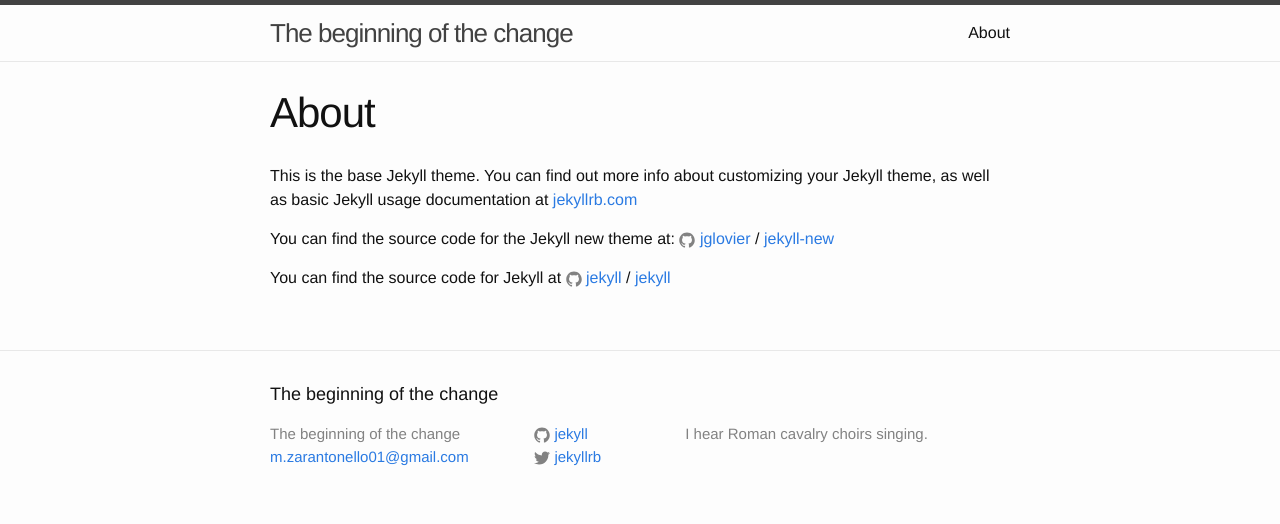
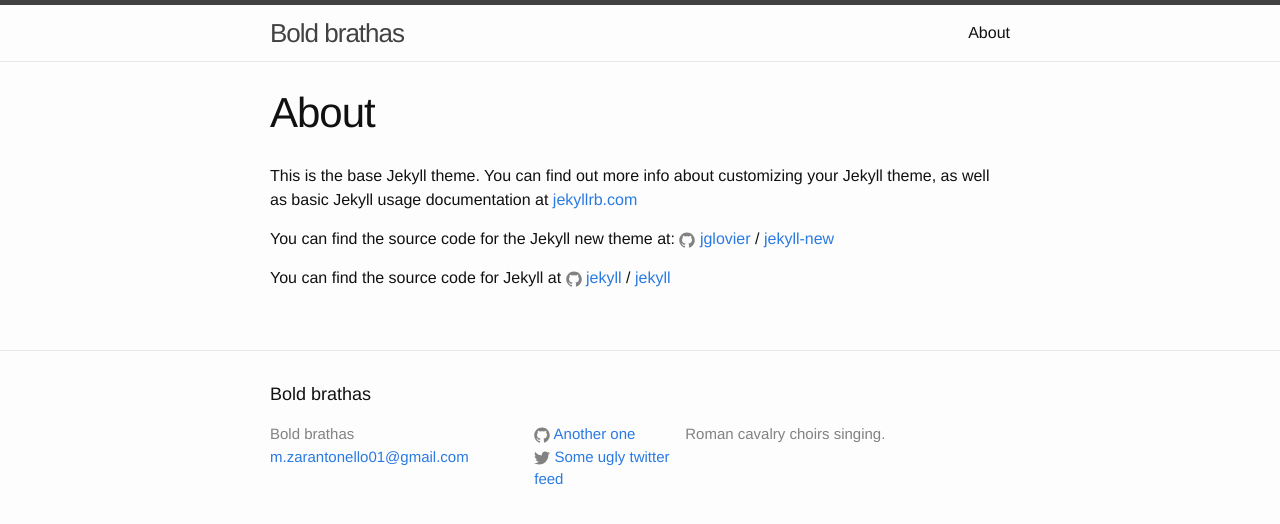
Before and after one commit to Danathor/Danathor.github.io, a Jekyll site: the page built from about.md, in a window 1280 px wide. Shown: the top 524 px of the page. Built offline with Jekyll 4.4.1, drawn with Linux system fonts in a browser that asks for light colours.

Commit message:
Update _config.yml

```diff
--- a/_config.yml
+++ b/_config.yml
@@ -6,14 +6,14 @@
 # 'jekyll serve'. If you change this file, please restart the server process.
 
 # Site settings
-title: The beginning of the change
+title: Bold brathas
 email: m.zarantonello01@gmail.com
 description: > # this means to ignore newlines until "baseurl:"
-  I hear Roman cavalry choirs singing.
+   Roman cavalry choirs singing.
 baseurl: "" # the subpath of your site, e.g. /blog
 url: "http://yourdomain.com" # the base hostname & protocol for your site
-twitter_username: jekyllrb
-github_username:  jekyll
+twitter_username: Some ugly twitter feed
+github_username:  Another one
 
 # Build settings
 markdown: kramdown
```
